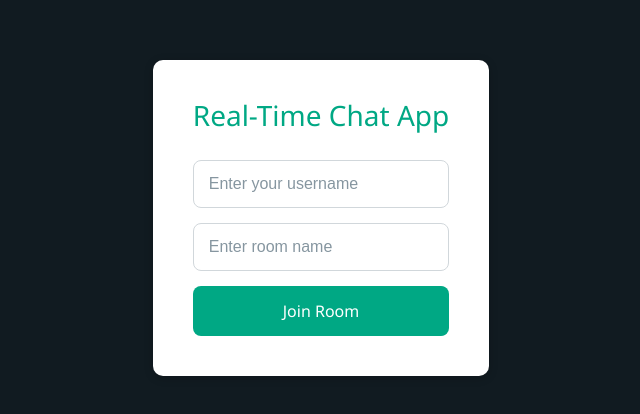
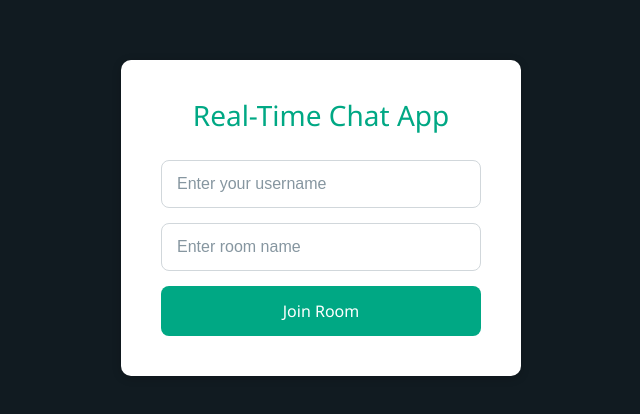
Before and after one commit to Sanjay5464545/real-time-chat-frontend, a React (Vite) app: page / in a window 1280 px wide. Shown: the part 182-596 px from the top of the page, without its empty margins (319-959 px from the left). Built offline with nearby package versions, Linux system fonts and the light colour scheme; no server answers.

Commit message:
reverise change

```diff
--- a/index.html
+++ b/index.html
@@ -4,7 +4,7 @@
     <meta charset="UTF-8" />
     <link rel="icon" type="image/svg+xml" href="/vite.svg" />
     <!-- FIXED: Added interactive-widget to help with keyboard layout -->
-    <meta name="viewport" content="width=device-width, initial-scale=1.0, maximum-scale=1.0, user-scalable=no" />
+    <meta name="viewport" content="width=device-width, initial-scale=1">
     <link rel="manifest" href="/manifest.json" />
     <meta name="theme-color" content="#00a884" />
      <title>Chat App</title>
--- a/src/App.css
+++ b/src/App.css
@@ -500,3 +500,71 @@ input, select, textarea {
     box-sizing: border-box;
   }
 }
+/* === Mobile fix: stop auto-zoom + force true mobile layout ===
+   Paste this block at the VERY END of App.css
+*/
+
+html, body {
+  -webkit-text-size-adjust: 100%; /* prevent font scaling/auto-zoom on iOS */
+  touch-action: manipulation;     /* prevent double-tap zoom behavior */
+  -ms-touch-action: manipulation;
+  width: 100%;
+  height: 100%;
+}
+
+#root, .app-container {
+  width: 100% !important;
+  height: 100% !important;
+  max-width: 100% !important;
+  box-sizing: border-box;
+  margin: 0 !important;
+  padding: 0 !important;
+  position: relative;
+}
+
+/* Ensure inputs keep 16px to avoid mobile zoom */
+input, textarea, select, button {
+  font-size: 16px !important;
+  -webkit-font-smoothing: antialiased;
+  -moz-osx-font-smoothing: grayscale;
+}
+
+/* Make the chat container and message area use full viewport height */
+.chat-container {
+  width: 100% !important;
+  height: 100vh !important;
+  min-height: 100vh !important;
+  max-width: 100% !important;
+  border-radius: 0 !important;
+  padding: 0 !important;
+}
+
+/* Message list should scroll and not expand causing zoom */
+.messages-list {
+  overflow-y: auto !important;
+  -webkit-overflow-scrolling: touch;
+  max-height: calc(100vh - 150px) !important; /* header + input reserved */
+}
+
+/* Input area stick to bottom and be easily tappable */
+.message-input-container {
+  position: sticky;
+  bottom: 0;
+  z-index: 50;
+  padding: 10px !important;
+  background: #ffffff;
+}
+
+/* Avoid any transforms that can trigger weird zoom or pixel rounding */
+* {
+  transform: none !important;
+  backface-visibility: hidden !important;
+}
+
+/* Small-screen polish */
+@media screen and (max-width: 820px) {
+  body { overflow: auto; }
+  .join-container { padding: 16px; }
+  .message { font-size: 15px; max-width: 78vw; }
+  .messages-list { padding: 8px; }
+}
```
